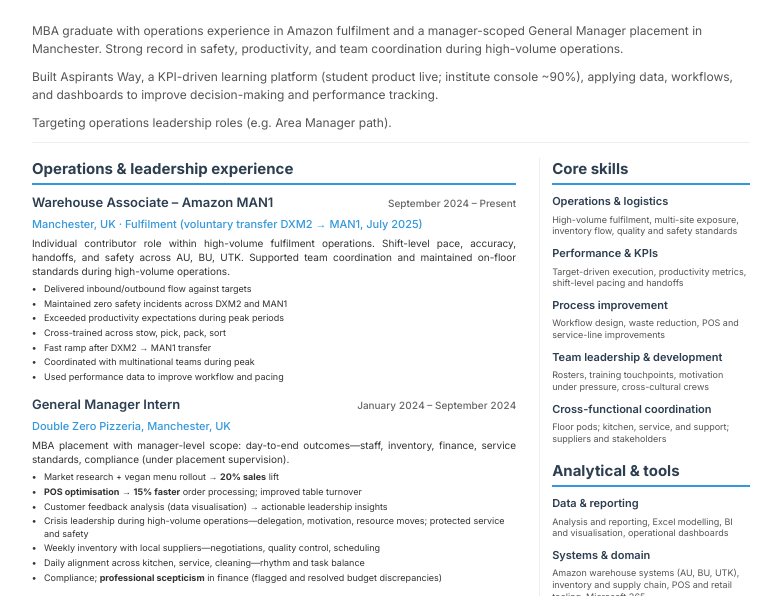
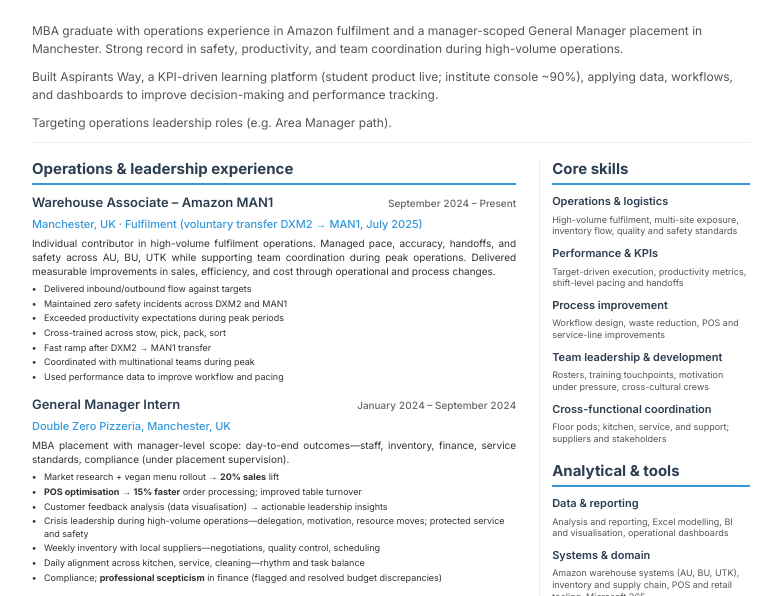
Before and after one commit to jagapathinayak12/jagapathibanoth12.github.io, a plain HTML site: page resume.html in a window 1280 px wide. Shown: the part 203-799 px from the top of the page, without its empty margins (249-1030 px from the left). Drawn offline with Linux system fonts and the light colour scheme.

Commit message:
Resume: refresh Amazon MAN1 role description copy
Made-with: Cursor

```diff
--- a/resume.html
+++ b/resume.html
@@ -778,7 +778,7 @@
                             <div class="date">September 2024 – Present</div>
                         </div>
                         <div class="company">Manchester, UK · Fulfilment (voluntary transfer DXM2 → MAN1, July 2025)</div>
-                        <div class="description">Individual contributor role within high-volume fulfilment operations. Shift-level pace, accuracy, handoffs, and safety across AU, BU, UTK. Supported team coordination and maintained on-floor standards during high-volume operations.</div>
+                        <div class="description">Individual contributor in high-volume fulfilment operations. Managed pace, accuracy, handoffs, and safety across AU, BU, UTK while supporting team coordination during peak operations. Delivered measurable improvements in sales, efficiency, and cost through operational and process changes.</div>
                         <ul class="highlights">
                             <li>Delivered inbound/outbound flow against targets</li>
                             <li>Maintained zero safety incidents across DXM2 and MAN1</li>
```
